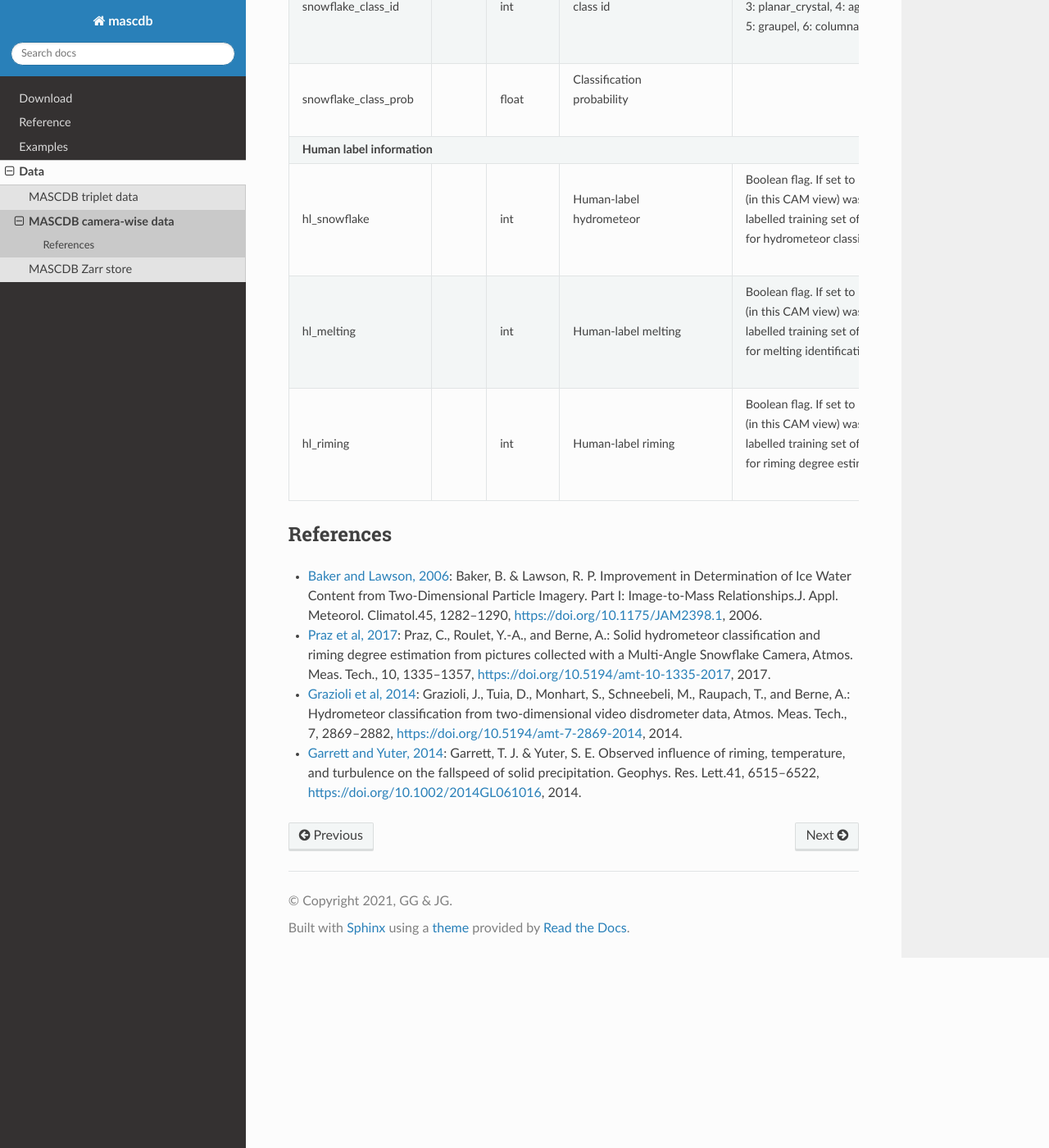
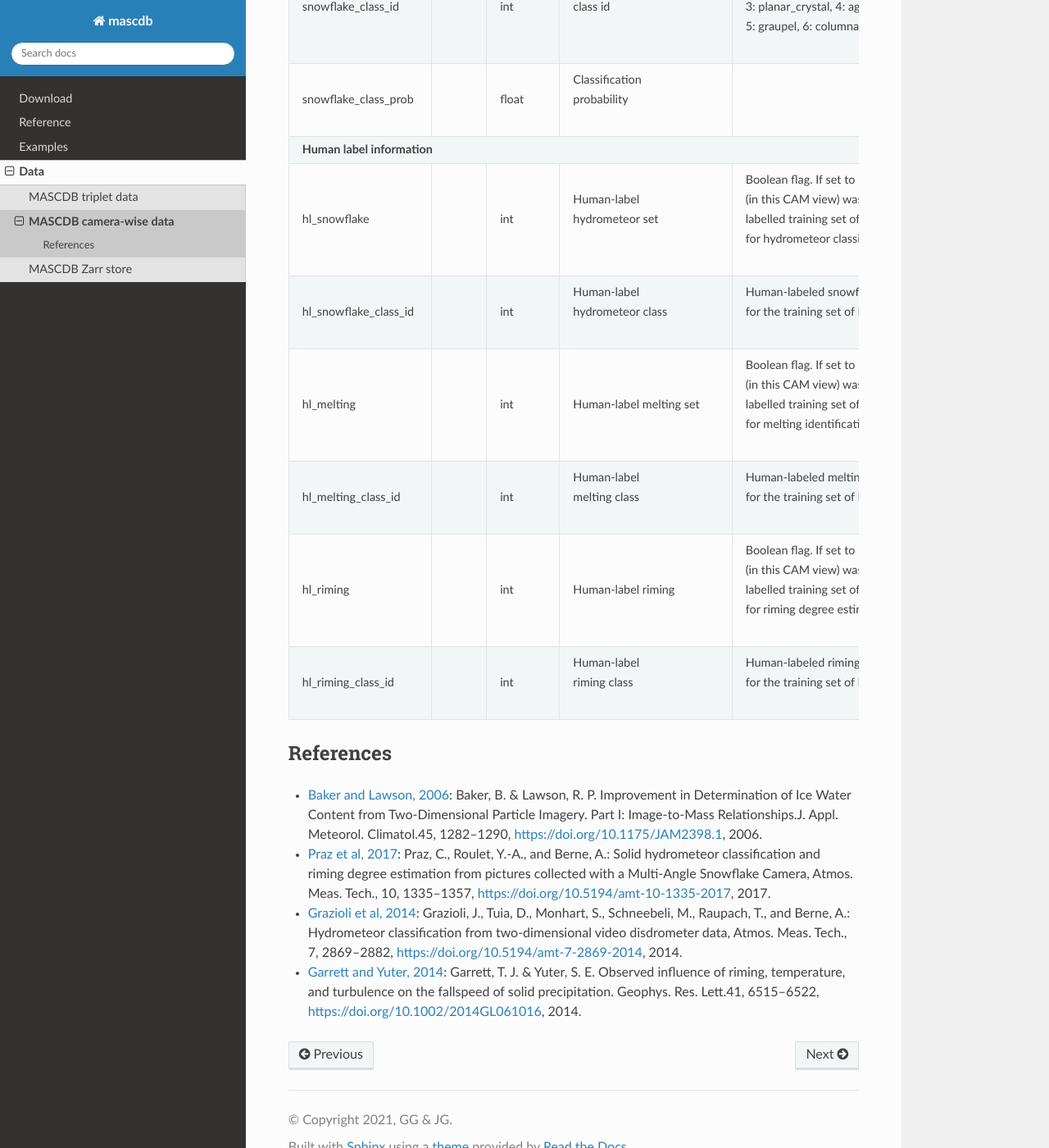
Before and after one commit to ltelab/pymascdb, a Sphinx documentation site: the page built from docs/source/cam.rst, in a window 1280 px wide and 1400 px high, scrolled down 5195 px. Shown: the whole window at 82% size. Built offline with Sphinx 7.4.7 and the Read the Docs theme 2.0.0, drawn with Linux system fonts in a browser that asks for light colours; pages that are not in the unit, such as notebooks, are missing from menus.

Commit message:
Example data

```diff
--- a/docs/source/cam.rst
+++ b/docs/source/cam.rst
@@ -238,21 +238,29 @@ The files *MASCdb_CAM0.parquet*,*MASCdb_CAM1.parquet*,*MASCdb_CAM2.parquet*  con
 |                              **Human label information**                                                        |
 +----------------------+-------+----------+-----------------------+-----------------------------------------------+
 | hl_snowflake         |       | int      | | Human-label         | | Boolean flag. If set to 1, this  particle   |
-|                      |       |          | | hydrometeor         | | (in this CAM view) was part of the human    |
-|                      |       |          |                       | | labelled training set of                    |
+|                      |       |          | | hydrometeor set     | | (in this CAM view) was part of the human    |
+|                      |       |          |                       | | labelled training set of Praz et al, 2017   |
 |                      |       |          |                       | | for hydrometeor classification              |
 +----------------------+-------+----------+-----------------------+-----------------------------------------------+
+| hl_snowflake_class_id|       | int      | | Human-label         | | Human-labeled snowflake_class_id            |
+|                      |       |          | | hydrometeor class   | | for the training set of Praz et al, 2017    |
++----------------------+-------+----------+-----------------------+-----------------------------------------------+
 | hl_melting           |       | int      | Human-label melting   | | Boolean flag. If set to 1, this  particle   |
-|                      |       |          |                       | | (in this CAM view) was part of the human    |
-|                      |       |          |                       | | labelled training set of                    |
+|                      |       |          | set                   | | (in this CAM view) was part of the human    |
+|                      |       |          |                       | | labelled training set of  Praz et al, 2017  |
 |                      |       |          |                       | | for melting identification                  |
++----------------------+-------+----------+-----------------------+-----------------------------------------------+
+| hl_melting_class_id  |       | int      | | Human-label         | | Human-labeled melting_class_id              |
+|                      |       |          | | melting class       | | for the training set of Praz et al, 2017    |
 +----------------------+-------+----------+-----------------------+-----------------------------------------------+
 | hl_riming            |       | int      | Human-label riming    | | Boolean flag. If set to 1, this  particl    |
 |                      |       |          |                       | | (in this CAM view) was part of the human    |
-|                      |       |          |                       | | labelled training set of                    |
+|                      |       |          |                       | | labelled training set of  Praz et al, 2017  |
 |                      |       |          |                       | | for riming degree estimation                |
 +----------------------+-------+----------+-----------------------+-----------------------------------------------+
-
+| hl_riming_class_id   |       | int      | | Human-label         | | Human-labeled riming_class_id               |
+|                      |       |          | | riming class        | | for the training set of Praz et al, 2017    |
++----------------------+-------+----------+-----------------------+-----------------------------------------------+
 
 References
 -----------------------------------------------
--- a/docs/source/data.rst
+++ b/docs/source/data.rst
@@ -4,7 +4,7 @@ Data
 =======================================
 
 The dataset used by the *mascdb* codes can be downloaded on `Zenodo
-<https://zenodo.org/record/5578921#.YXqUeJuxVH4>`_:
+<https://doi.org/10.5281/zenodo.5578920>`_:
 
 - DOI: *10.5281/zenodo.5578920*
 
```
Also changed, not shown: docs/source/examples.rst (+8 -1 lines).
